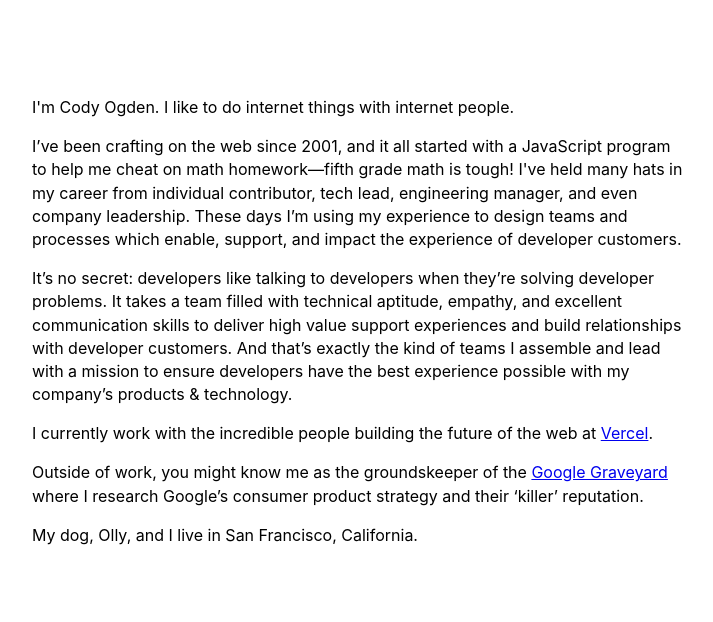
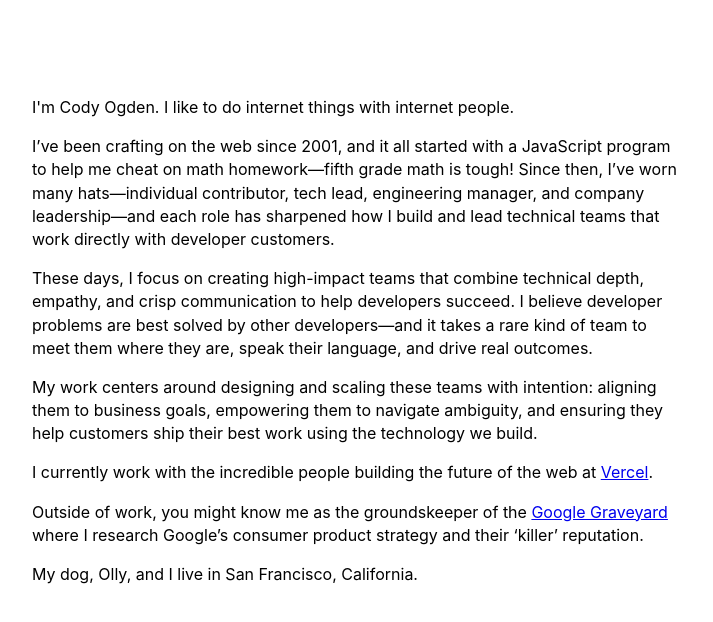
Before and after one commit to codyogden/codyogden, a Next.js app in the folder apps/web/: page / in a window 1280 px wide. Shown: the top 622 px of the page, without its empty margins (280-993 px from the left). Built offline with nearby package versions, Linux system fonts and the light colour scheme.

Commit message:
Update page.tsx

```diff
--- a/apps/web/app/page.tsx
+++ b/apps/web/app/page.tsx
@@ -17,8 +17,9 @@
                 fontWeight: 'inherit',
             }}>Cody Ogden</h1>.</div> <p style={{ display: 'inline' }}> I like to do internet things with internet people.
             </p>
-            <p>I’ve been crafting on the web since 2001, and it all started with a JavaScript program to help me cheat on math homework—fifth grade math is tough! I've held many hats in my career from individual contributor, tech lead, engineering manager, and even company leadership. These days I’m using my experience to design teams and processes which enable, support, and impact the experience of developer customers.</p>
-            <p>It’s no secret: developers like talking to developers when they’re solving developer problems. It takes a team filled with technical aptitude, empathy, and excellent communication skills to deliver high value support experiences and build relationships with developer customers. And that’s exactly the kind of teams I assemble and lead with a mission to ensure developers have the best experience possible with my company’s products & technology.</p>
+            <p>I’ve been crafting on the web since 2001, and it all started with a JavaScript program to help me cheat on math homework—fifth grade math is tough! Since then, I’ve worn many hats—individual contributor, tech lead, engineering manager, and company leadership—and each role has sharpened how I build and lead technical teams that work directly with developer customers.</p>
+            <p>These days, I focus on creating high-impact teams that combine technical depth, empathy, and crisp communication to help developers succeed. I believe developer problems are best solved by other developers—and it takes a rare kind of team to meet them where they are, speak their language, and drive real outcomes.</p>
+            <p>My work centers around designing and scaling these teams with intention: aligning them to business goals, empowering them to navigate ambiguity, and ensuring they help customers ship their best work using the technology we build.</p>
             <p>I currently work with the incredible people building the future of the web at <a href="https://vercel.com">Vercel</a>.</p>
             <p>Outside of work, you might know me as the groundskeeper of the <a href="https://killedbygoogle.com">Google Graveyard</a> where I research Google’s consumer product strategy and their ‘killer’ reputation.</p>
             <p>My dog, Olly, and I live in San Francisco, California.</p>
```
